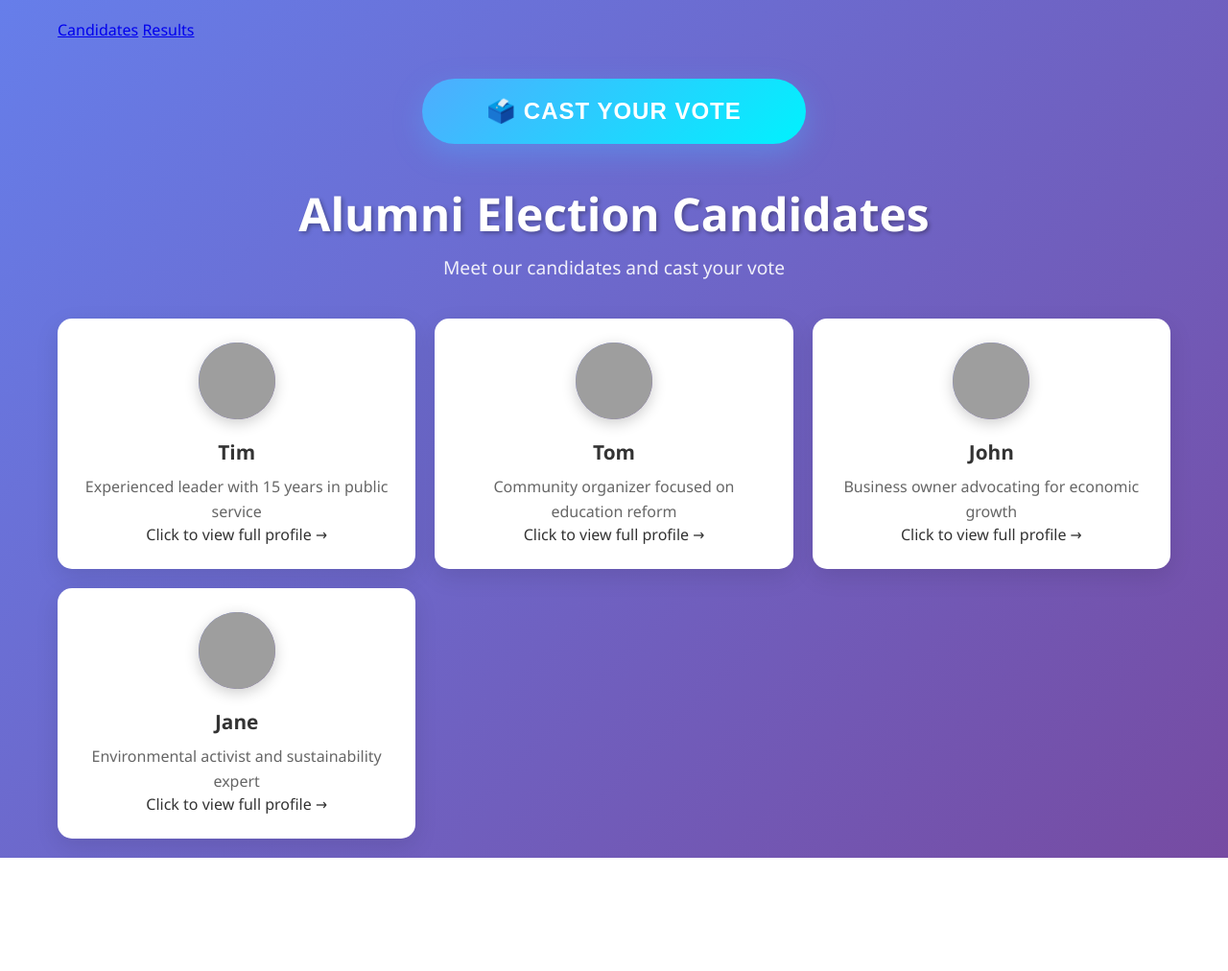
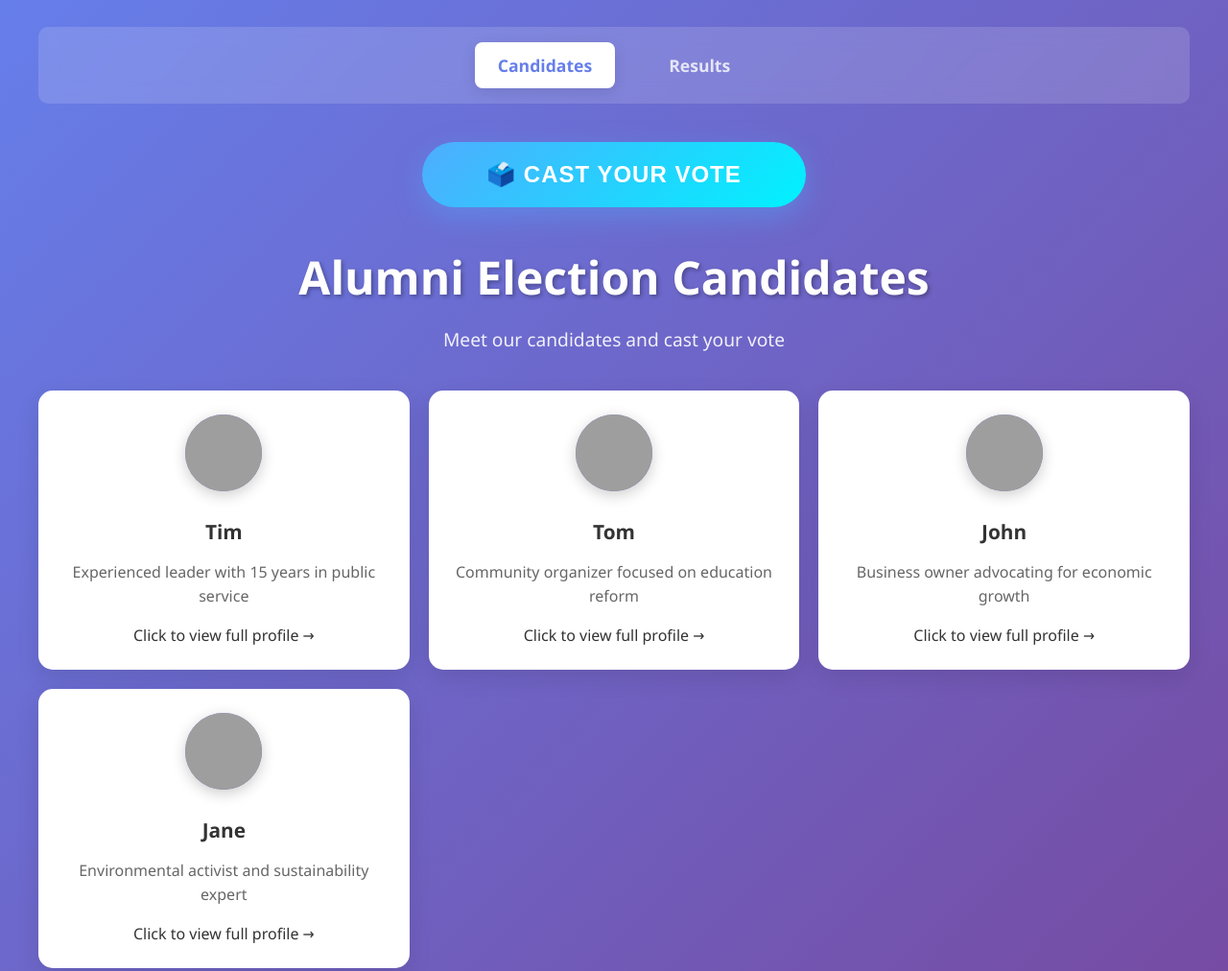
Before and after one commit to testerrandom9/Alumni-Voting-Results, a plain HTML site: page index.html in a window 1280 px wide. Shown: the top 1012 px of the page at 96% size. Before the commit the page ends 894 px from the top, so only its background shows below. Drawn offline with Linux system fonts and the light colour scheme; grey boxes are pictures that could not be loaded.

Commit message:
Update styles.css

```diff
--- a/styles.css
+++ b/styles.css
@@ -1,9 +1,8 @@
-
-* {
+/* * {
     margin: 0;
     padding: 0;
     box-sizing: border-box;
-}
+} */
 
 body {
     font-family: 'Segoe UI', Tahoma, Geneva, Verdana, sans-serif;
@@ -256,6 +255,60 @@ body {
     margin-top: 10px;
 }
 
+.refresh-btn {
+    margin-top: 20px;
+    padding: 10px 20px;
+    background: rgba(255, 255, 255, 0.2);
+    border: 2px solid white;
+    border-radius: 8px;
+    color: white;
+    font-size: 1rem;
+    cursor: pointer;
+    transition: all 0.3s ease;
+}
+
+.refresh-btn:hover {
+    background: rgba(255, 255, 255, 0.3);
+    transform: scale(1.05);
+}
+
+.refresh-btn:active {
+    transform: scale(0.95);
+}
+
+.nav-tabs {
+    display: flex;
+    gap: 2rem;
+    margin-bottom: 2rem;
+    justify-content: center;  /* Center the nav buttons */
+    align-items: center;
+    padding: 1rem;
+    border-radius: 10px;
+    backdrop-filter: blur(10px);
+    background: rgba(255, 255, 255, 0.15);
+}
+
+.nav-tabs a {
+    padding: 0.75rem 1.5rem;
+    text-decoration: none;
+    color: rgba(255, 255, 255, 0.8);
+    font-weight: 600;
+    font-size: 1.1rem;
+    border-radius: 8px;
+    transition: all 0.3s ease;
+}
+
+.nav-tabs a:hover {
+    background: rgba(255, 255, 255, 0.1);
+    color: white;
+}
+
+.nav-tabs a.active {
+    background: white;
+    color: #667eea;
+    box-shadow: 0 4px 15px rgba(0,0,0,0.1);
+}
+
 @media (max-width: 768px) {
     .header h1 {
         font-size: 2rem;
```
